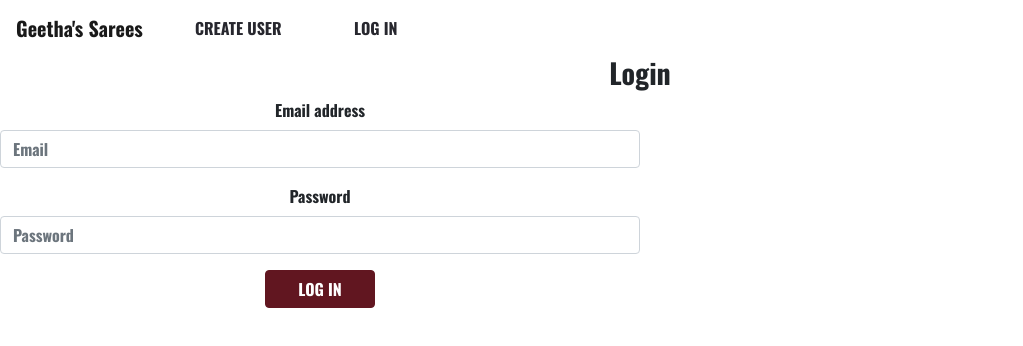
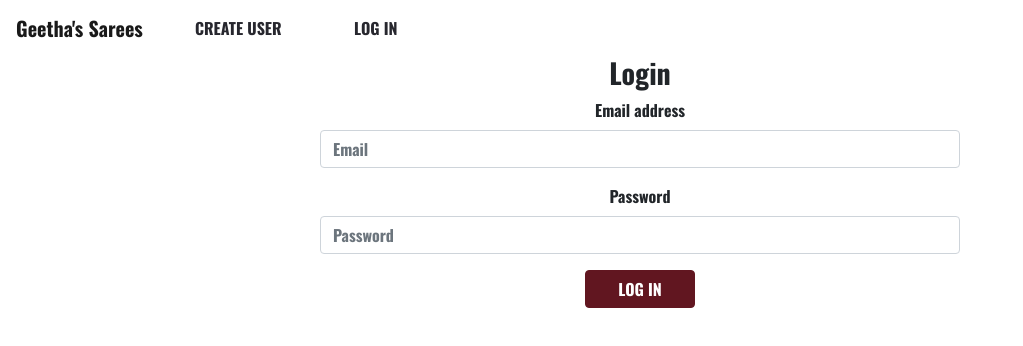
Before and after one commit to Abhisha1/Saree-Archive, a React (Create React App) app in the folder client/: page /login in a window 1280 px wide. Shown: the top 346 px of the page, without its empty margins (0-1023 px from the left). Built offline with nearby package versions, Linux system fonts and the light colour scheme.

Commit message:
center form

```diff
--- a/client/src/pages/Login/index.js
+++ b/client/src/pages/Login/index.js
@@ -76,7 +76,7 @@ class Login extends Component {
 
     render() {
         return (
-            <div>
+            <div id="loginForm">
                 <h3>Login</h3>
                 <form onSubmit={this.onSubmit}>
                     <div className="form-group">
--- a/client/src/pages/Login/login.scss
+++ b/client/src/pages/Login/login.scss
@@ -15,11 +15,12 @@
     text-transform: uppercase;
     padding: 0.4em 2em 0.4em 2em;
 }
-.form-check{
+#loginForm{
     margin-bottom: 1em;
+    text-align: -webkit-center;
 }
 
 .form-group{
     width: 50%;
-    text-align: -webkit-center;
+
 }
```
